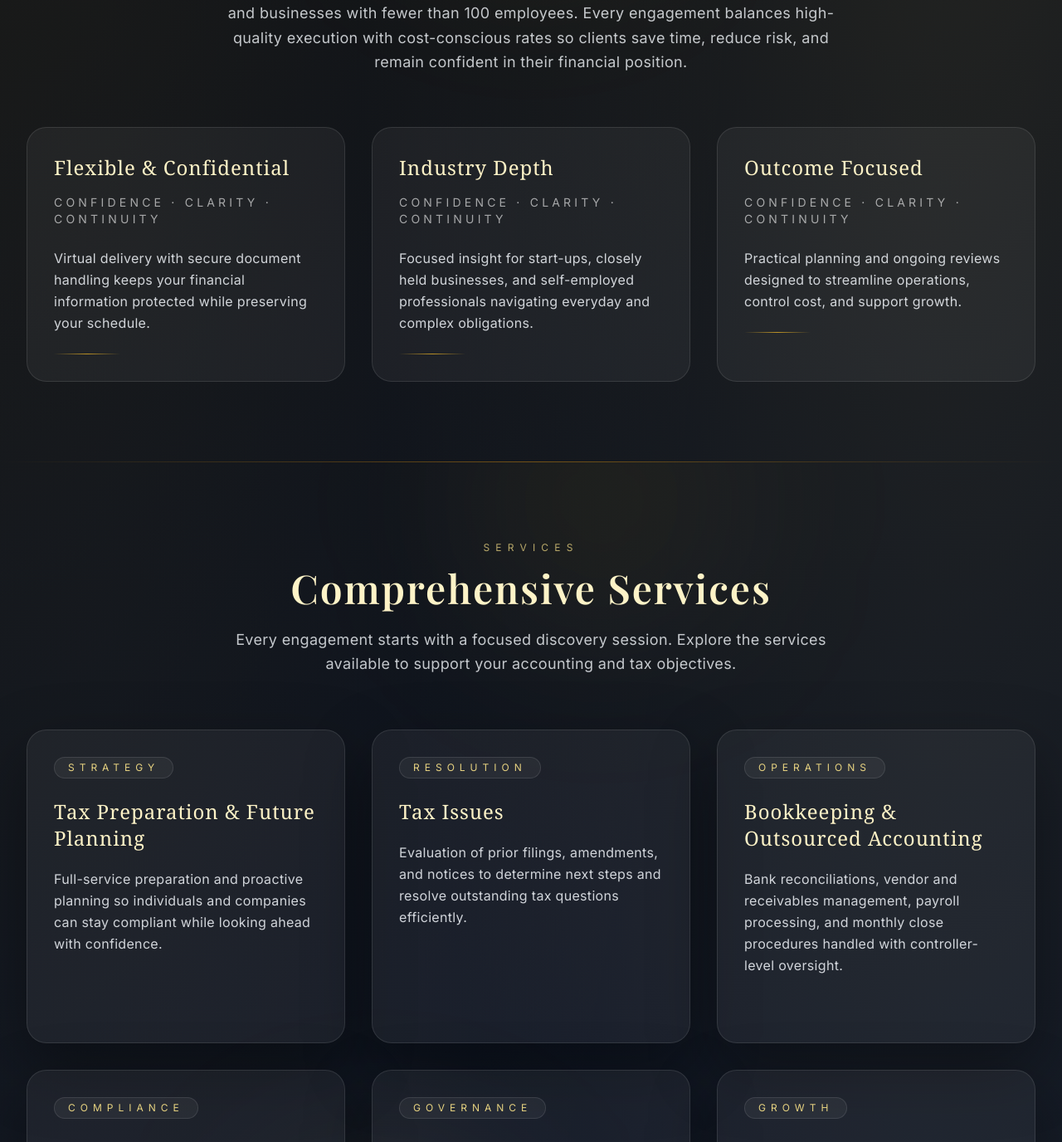
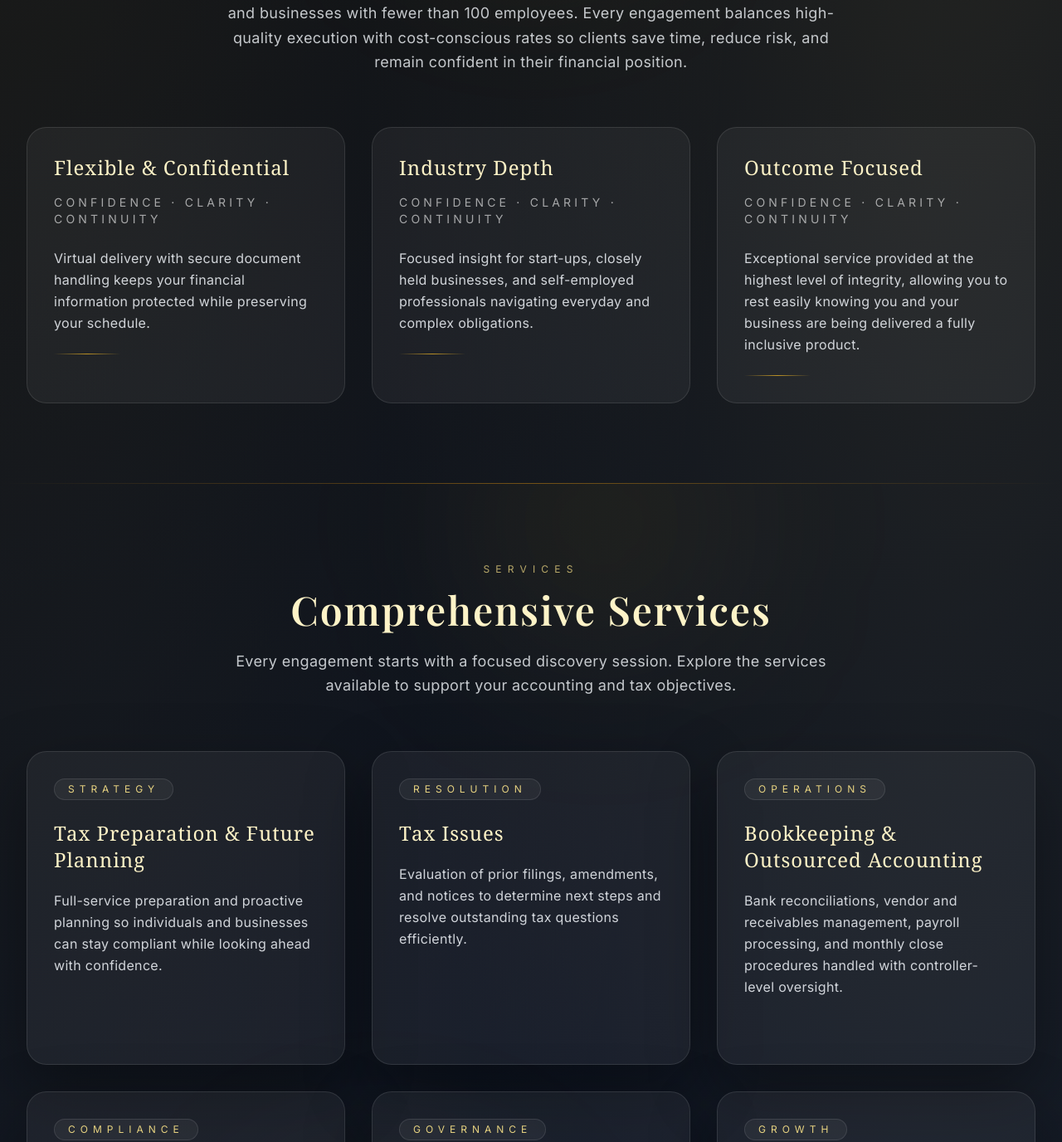
Before and after one commit to Tictockloc08/stove-cpa, a Next.js app: page / in a window 1280 px wide. Shown: the part 1072-2448 px from the top of the page at 83% size. Built offline with nearby package versions, Linux system fonts and the light colour scheme; a web font is replaced by a local one.

Commit message:
Adjust service copy wording

```diff
--- a/src/components/sections/AboutFirm.tsx
+++ b/src/components/sections/AboutFirm.tsx
@@ -36,7 +36,7 @@ export default function AboutFirm() {
             },
             {
               title: 'Outcome Focused',
-              copy: 'Practical planning and ongoing reviews designed to streamline operations, control cost, and support growth.',
+              copy: 'Exceptional service provided at the highest level of integrity, allowing you to rest easily knowing you and your business are being delivered a fully inclusive product.',
             },
           ].map((item) => (
             <article
--- a/src/components/sections/Services.tsx
+++ b/src/components/sections/Services.tsx
@@ -2,7 +2,7 @@ const services = [
   {
     title: 'Tax Preparation & Future Planning',
     description:
-      'Full-service preparation and proactive planning so individuals and companies can stay compliant while looking ahead with confidence.',
+      'Full-service preparation and proactive planning so individuals and businesses can stay compliant while looking ahead with confidence.',
     pillar: 'Strategy',
   },
   {
```
